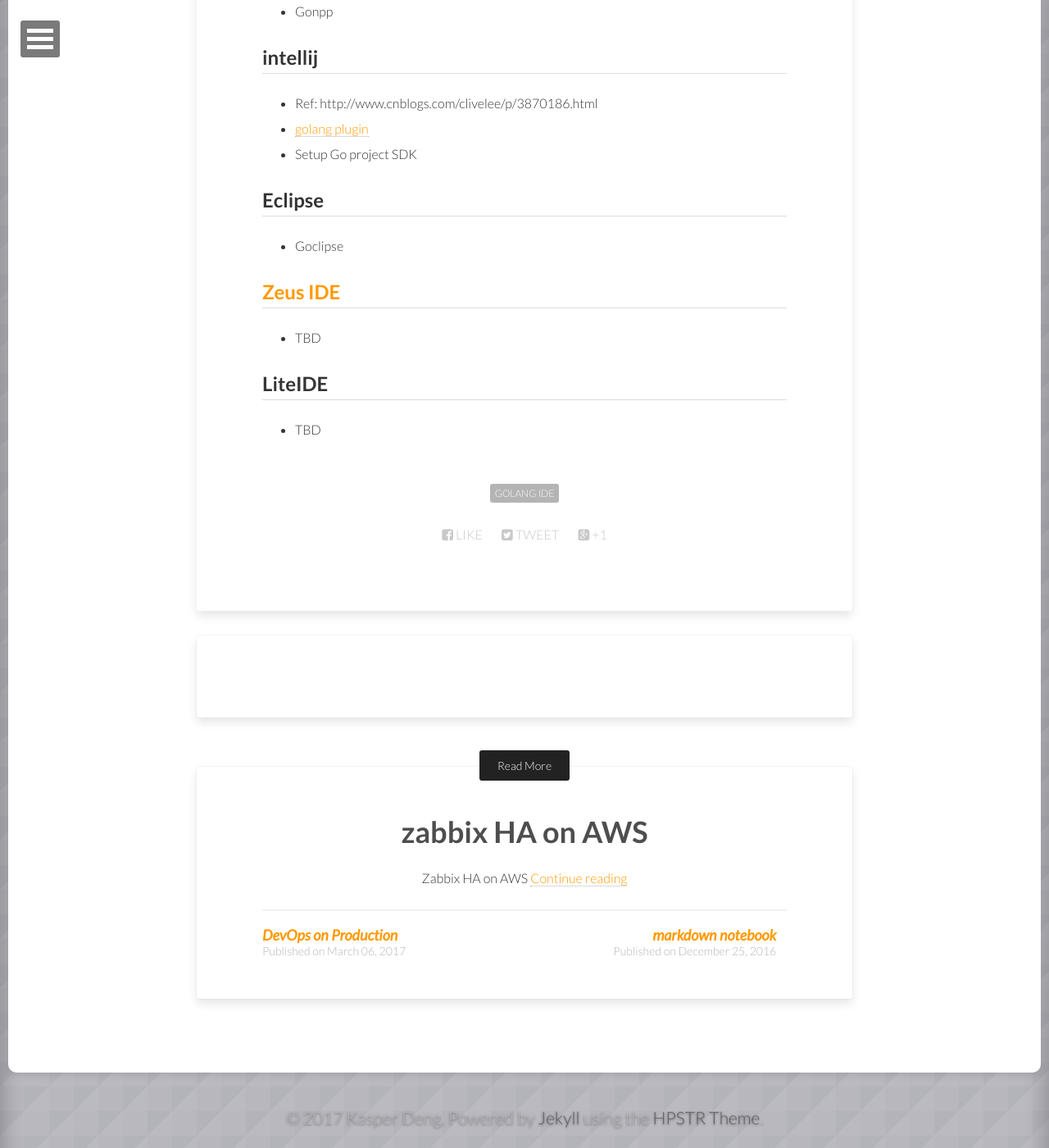
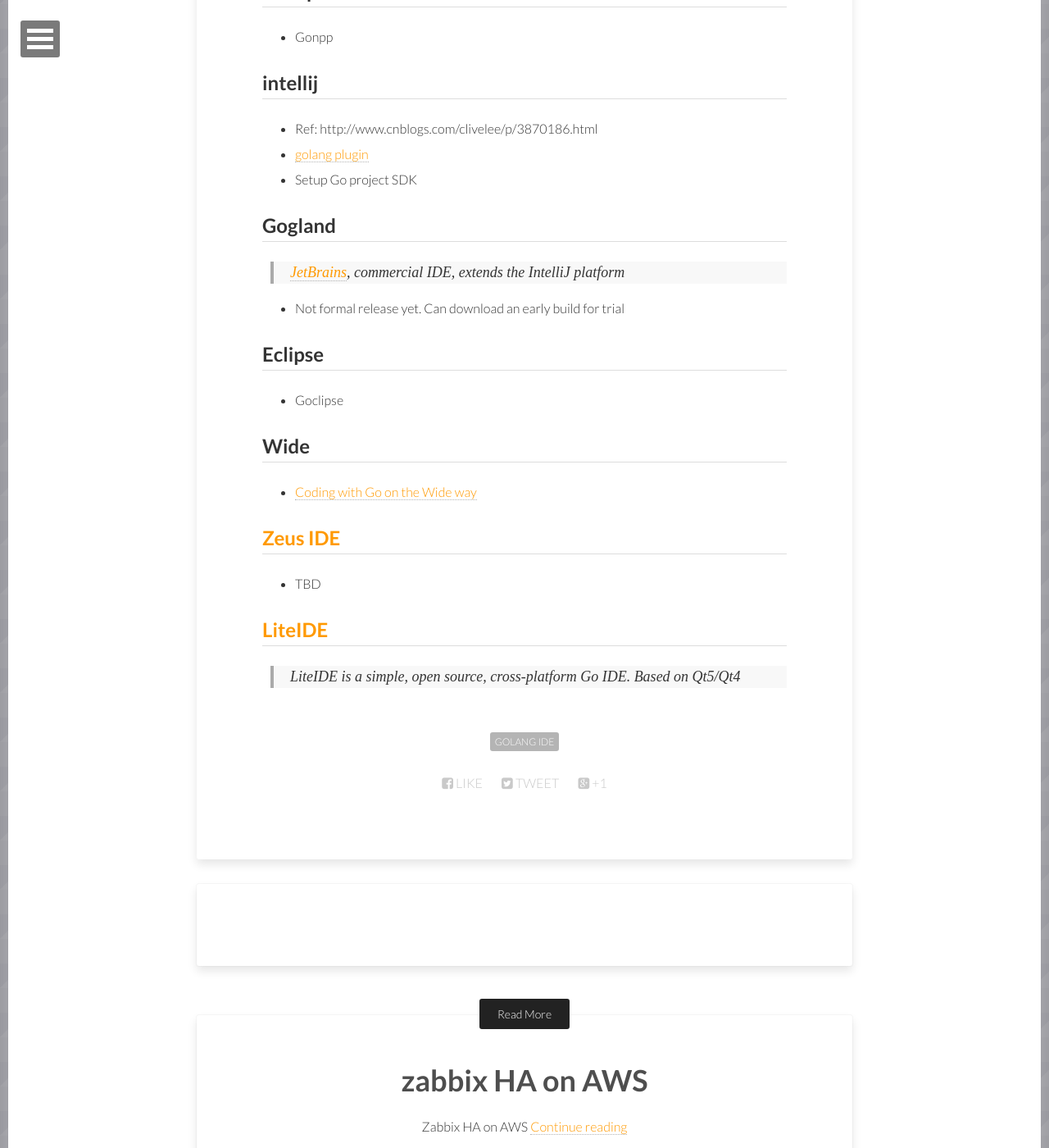
Before and after one commit to KasperDeng/kasperdeng.github.io, a Jekyll site: the page built from _posts/2015-04-15-go-dev-env.md, in a window 1280 px wide and 1400 px high, scrolled down 3175 px. Shown: the whole window at 82% size. Built offline with Jekyll 4.4.1, drawn with Linux system fonts in a browser that asks for light colours; nearby versions of some CDN libraries; comment, search, counter and statistics services are not loaded; some of the changed text lies outside the part shown.

Commit message:
update post: go env

```diff
--- a/_posts/2015-04-15-go-dev-env.md
+++ b/_posts/2015-04-15-go-dev-env.md
@@ -72,7 +72,8 @@
 - `ctrl+p -> gosublime`: to find related gosublime functions and key binding
 - keybinds: ctrl+.,ctrl+g: definition
 - Build
-   * ctrl+b, then run the go commands
+   * ctrl+b (cli console in sublime), then run the go commands
+- **gosublime drawback**: read code with goto definition but no easy way to go back.
 
 ## Atom ##
 * Lots of golang package support
@@ -113,11 +114,19 @@
 * [golang plugin](http://github.com/go-lang-plugin-org/go-lang-idea-plugin)
 * Setup Go project SDK
 
+## Gogland ##
+> [JetBrains](https://www.jetbrains.com/go/), commercial IDE, extends the IntelliJ platform
+
+* Not formal release yet. Can download an early build for trial
+
 ## Eclipse ##
 * Goclipse
+
+## Wide ##
+* [Coding with Go on the Wide way](https://wide.b3log.org)
 
 ## [Zeus IDE](http://www.zeusedit.com/go.html) ##
 * TBD
 
-## LiteIDE ##
-* TBD
+## [LiteIDE](https://github.com/visualfc/liteide) ##
+> LiteIDE is a simple, open source, cross-platform Go IDE. Based on Qt5/Qt4
```
